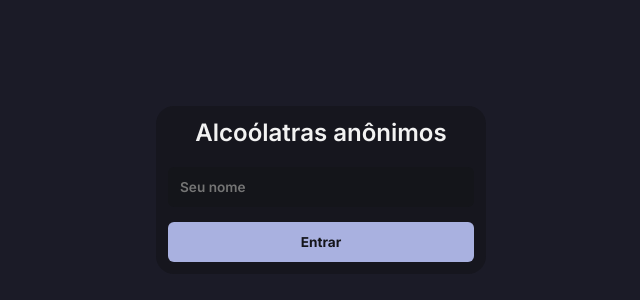
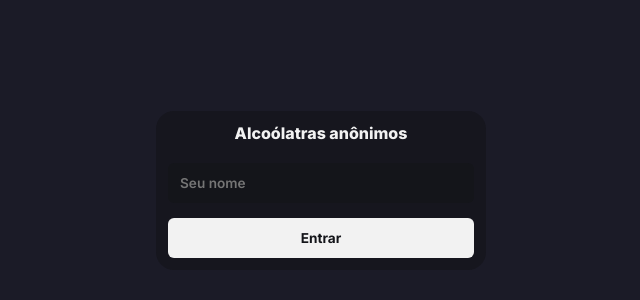
Before and after one commit to GabrielBrandi/Chat-WS---Redes, a plain HTML site: page Trabalho Chat (WS)/front/index.html in a window 1280 px wide. Shown: the part 210-510 px from the top of the page, without its empty margins (319-959 px from the left). Drawn offline with nearby package versions, Linux system fonts and the light colour scheme.

Commit message:
Update style.css

```diff
--- a/Trabalho Chat (WS)/front/css/style.css
+++ b/Trabalho Chat (WS)/front/css/style.css
@@ -34,8 +34,8 @@ body {
 
 .login > h2 {
   text-align: center;
-  font-weight: 600;
-  font-size: 1.5rem;
+  font-weight: 800;
+  font-size: 16px;
   margin-bottom: 20px;
 }
 
@@ -66,7 +66,7 @@ body {
   border-radius: 6px;
   font-size: 0.85rem;
   font-weight: 700;
-  background-color: #a9b1e0;
+  background-color: #f2f2f2;
   cursor: pointer;
   color: #14151a;
 }
@@ -143,7 +143,7 @@ body {
   display: inline-block; /* teste */
   width: 100%; /* teste */
   background-color: #005c4b;
-  color: #121212;
+  color: #fff;
   border-radius: 10px 10px 0 10px;
   align-self: flex-end;
 }
```
